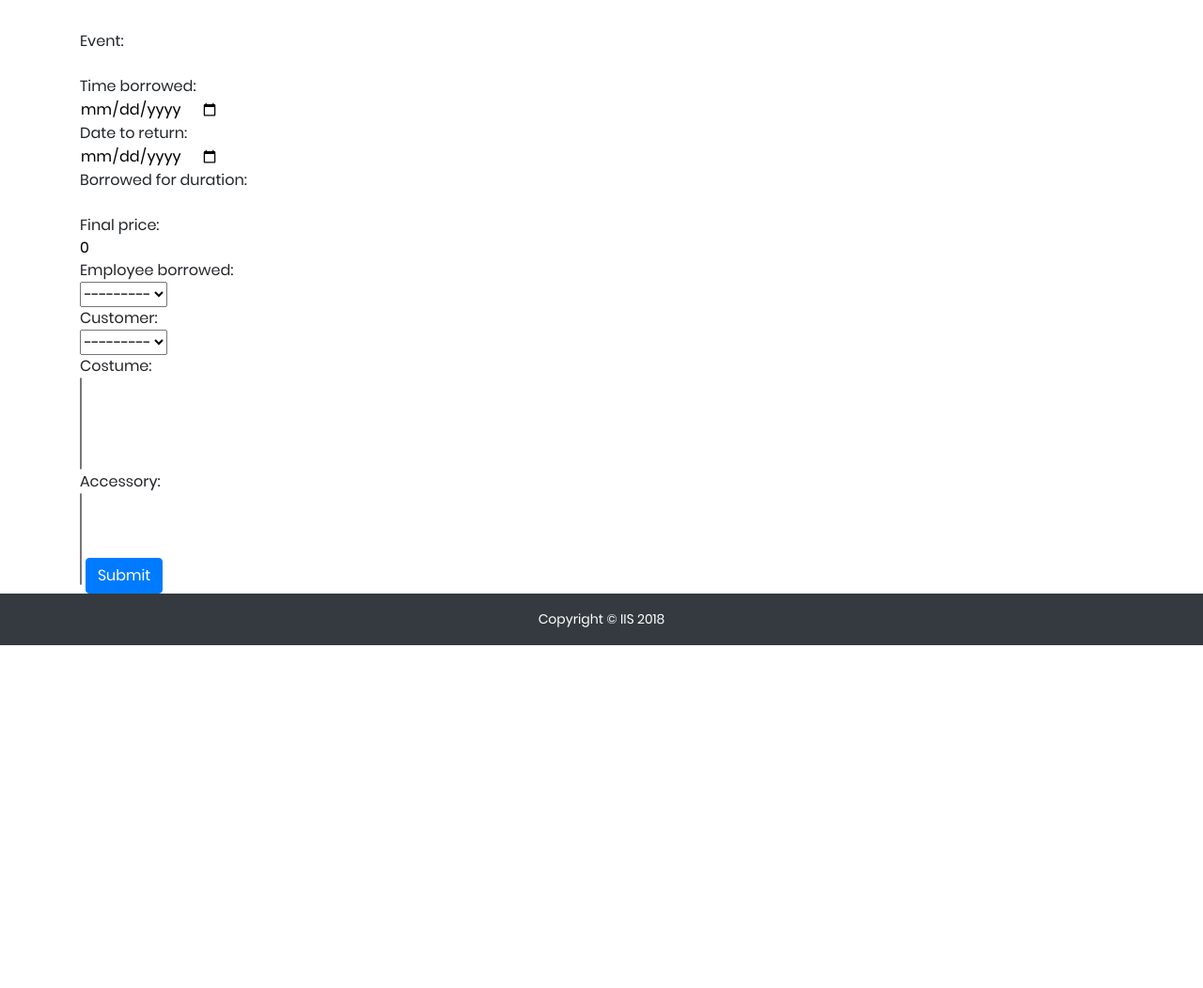
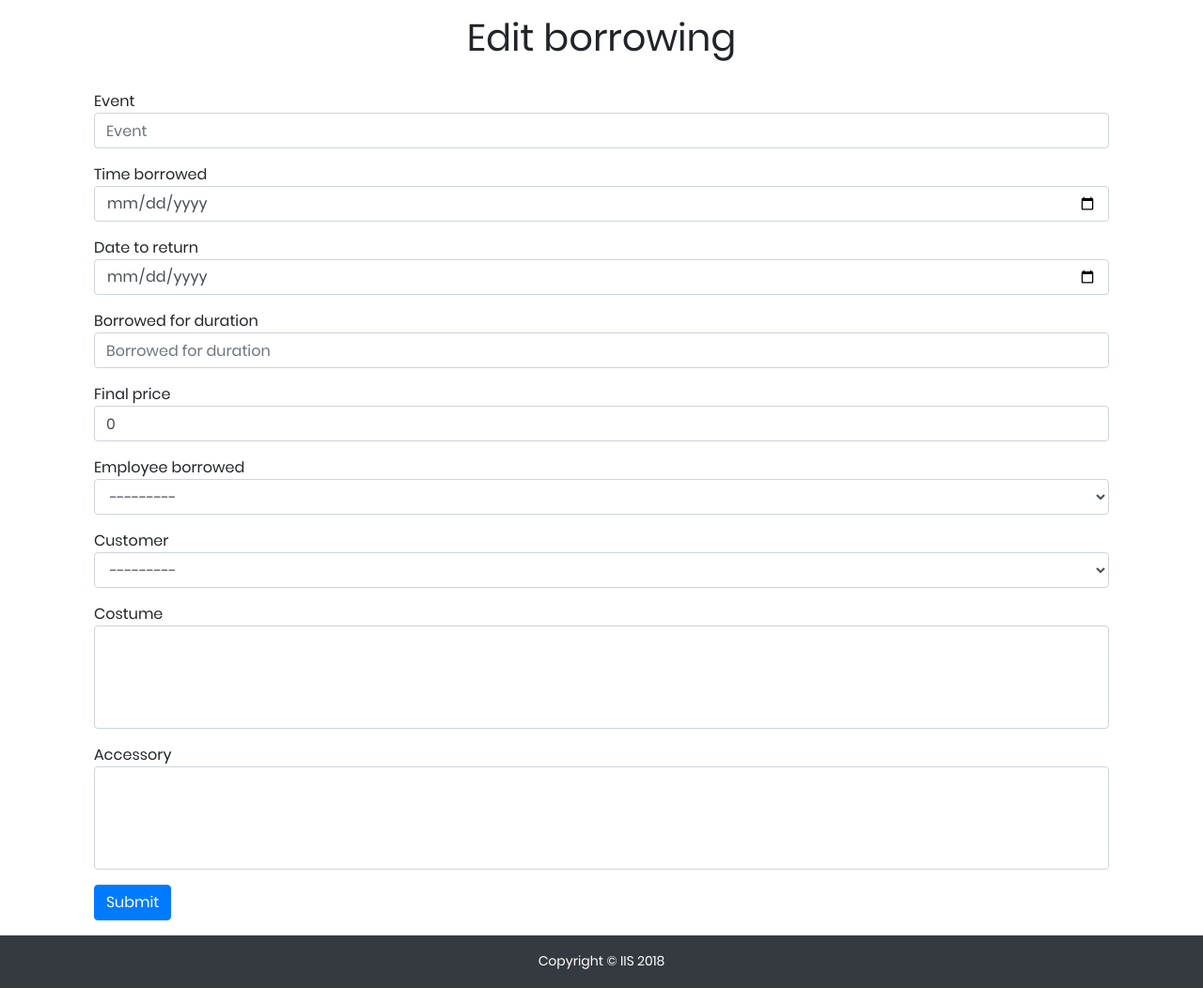
Before and after one commit to MatejKastak/iis, a Django app: template costumes/templates/costumes/borrowing_edit.html in a window 1280 px wide. Shown: the part 56-1108 px from the top of the page at 94% size. Before the commit the page ends 743 px from the top, so only its background shows below. Run offline with Django 3.2, Linux system fonts and the light colour scheme; the template is opened without the code that fills it: values that come from a table or form of the project are taken from there, others are empty; some libraries are stand-ins or nearby versions.

Commit message:
Formatted edit forms

```diff
--- a/costumes/filters.py
+++ b/costumes/filters.py
@@ -13,4 +13,4 @@ class BorrowingUserFilter(django_filters.FilterSet):
 
     class Meta:
         model = Borrowing
-        fields = ['event', 'employee_borrowed', 'customer', 'costume', 'accessory']
+        fields = ['event', 'costume', 'accessory']
--- a/costumes/templates/costumes/borrowing_edit.html
+++ b/costumes/templates/costumes/borrowing_edit.html
@@ -1,16 +1,20 @@
 {% extends "base.html" %}
+
+{% load bootstrap4 %}
 
 {% block title %}Borrowing edit{% endblock %}
 
 {% block content %}
-<div class="container">
+<div class="container my-3">
   <div class="row">
-    <h1 class="detail-site-header"></h1>
+    <h1 class="detail-site-header">Edit borrowing</h1>
   </div>
-<form action="{% url 'borrowing_edit' borrowing.pk %}" method="post">
-  {% csrf_token %}
-  {{ form }}
-  <input class="btn btn-primary" type="submit" value="Submit">
-</form>
+  <div class="col-lg-12">
+    <form action="{% url 'borrowing_edit' borrowing.pk %}" method="post">
+      {% csrf_token %}
+      {% bootstrap_form form %}
+      <input class="btn btn-primary" type="submit" value="Submit">
+    </form>
+  </div>
 </div>
 {% endblock %}
```
Also changed, not shown: costumes/templates/costumes/accessory_edit.html (+10 -6 lines), costumes/templates/costumes/costume_edit.html (+11 -7 lines).
